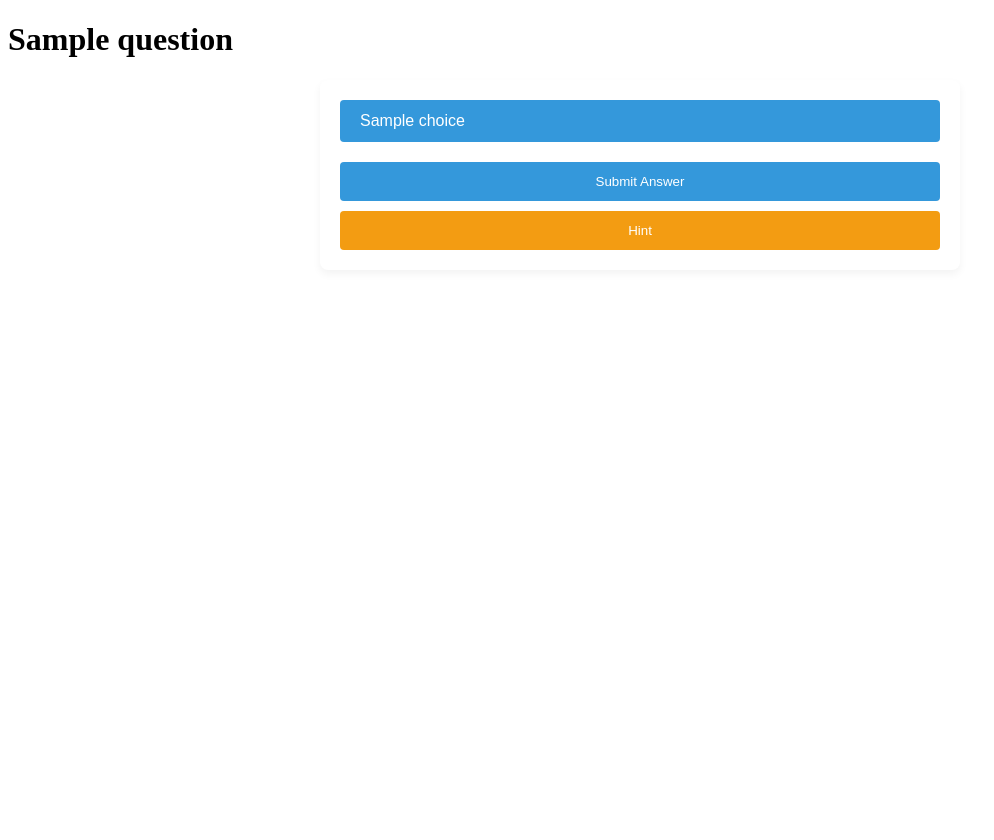
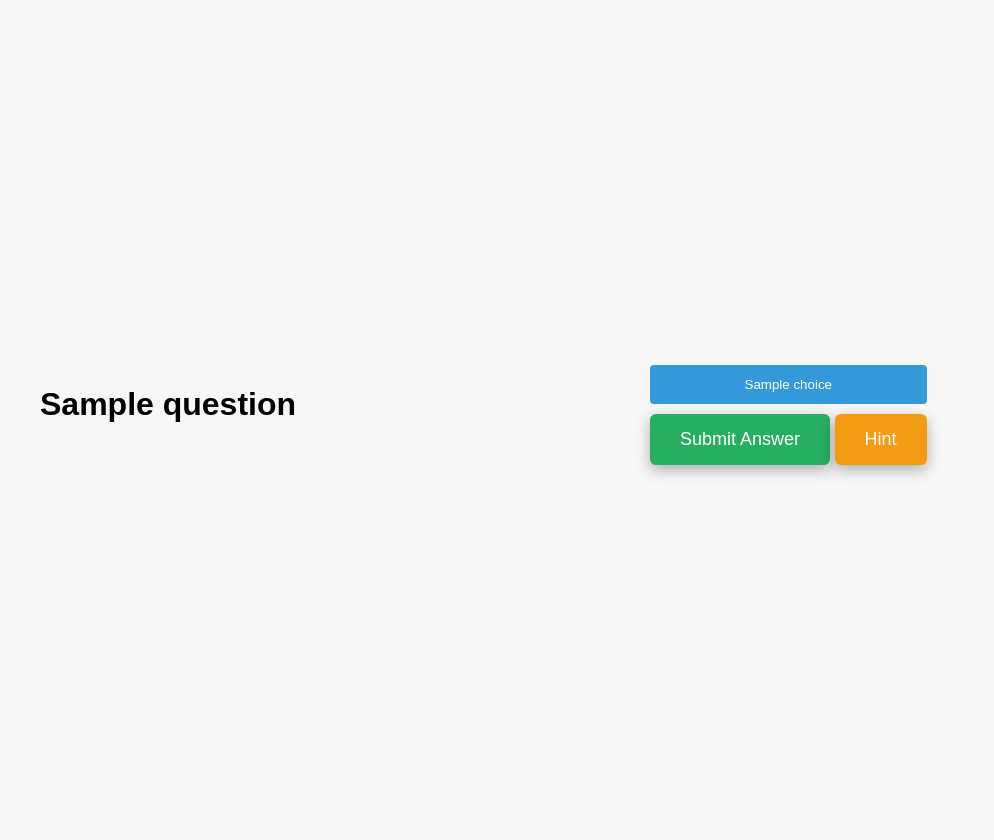
Before and after one commit to haroonj/TreasureHunt, a Flask app: template templates/question.html in a window 1280 px wide. Shown: the whole page, without its empty margins (0-994 px from the left). Before the commit the page ends 250 px from the top, so only its background shows below. Run offline with Flask 3, Linux system fonts and the light colour scheme; the template is opened without the code that fills it: most values are stand-ins (such as "Sample title", 1, 10 or a date in 2020).

Commit message:
Styling addition

```diff
--- a/static/QuestionStyle.css
+++ b/static/QuestionStyle.css
@@ -1,63 +1,89 @@
-/* Form Container */
-form {
-    background-color: white;
+body {
+    font-family: 'Arial', sans-serif;
+    background-color: #f7f7f7;
+    margin: 0;
     padding: 20px;
-    border-radius: 8px;
-    box-shadow: 0 4px 8px rgba(0, 0, 0, 0.05);
-    width: 100%; /* Adjust width as needed */
-    max-width: 600px; /* Consistent with other forms */
-    margin: 20px auto; /* Center the form on the page */
+    display: flex;
+    align-items: center;
+    height: 100vh;
+}
+
+.container {
+    display: flex;
+    justify-content: space-between;
+    width: 100%;
+    max-width: 1200px; /* Adjust based on your preference */
+    margin: auto;
+}
+
+.question-text {
+    flex: 1;
+    margin-right: 20px; /* Adds some space between the text and the form */
+}
+
+.options-form {
+    flex: 1;
     display: flex;
     flex-direction: column;
-    align-items: flex-start; /* Align items to the left */
+    align-items: flex-start; /* Aligns buttons to the left */
 }
 
-/* Choice Buttons */
-.choice-button {
+.choice-button, .hint {
+    width: 100%; /* Full width within the form */
+    margin-bottom: 10px;
+    padding: 12px 20px;
+    border-radius: 4px;
+    border: none;
     background-color: #3498db;
     color: white;
-    padding: 12px 20px;
-    margin-bottom: 10px;
-    border: none;
-    border-radius: 4px;
     cursor: pointer;
-    font-size: 16px;
-    width: 100%; /* Full width for better touch targets */
-    text-align: left;
-    transition: background-color 0.3s ease, box-shadow 0.2s ease;
+    transition: background-color 0.3s ease;
 }
 
 .choice-button:hover {
     background-color: #2980b9;
-    box-shadow: 0 6px 12px rgba(0, 0, 0, 0.2);
-    transform: translateY(-2px);
+}
+.choice-button.selected {
+    background-color: #0069b1;
+    color: white;
+    box-shadow: 0 2px 10px rgba(0, 0, 0, 0.2);
 }
 
-/* Submit and Hint Buttons */
-button.submit, button.hint {
-    width: 100%;
-    padding: 12px 20px;
-    margin-top: 10px;
-    border-radius: 4px;
+.submit {
+    background-color: #27ae60; /* Changed to a green color for a 'go' feel */
+    color: white;
+    padding: 15px 30px; /* Larger padding for a bigger button */
+    font-size: 18px; /* Larger font size for better readability */
+    border-radius: 6px; /* Rounded corners for a smoother look */
     border: none;
     cursor: pointer;
-    transition: background-color 0.3s ease;
+    width: auto; /* Adjust width as needed, or use full width for emphasis */
+    box-shadow: 0 5px 15px rgba(0, 0, 0, 0.3); /* Deeper shadow for a 3D effect */
+    transition: background-color 0.3s, transform 0.3s, box-shadow 0.3s; /* Smooth transitions for interactive feedback */
 }
 
-button.submit {
-    background-color: #3498db;
-    color: white;
+.submit:hover {
+    background-color: #2ecc71; /* A lighter green on hover for visual feedback */
+    transform: translateY(-2px); /* Slight raise effect on hover */
+    box-shadow: 0 7px 20px rgba(0, 0, 0, 0.4); /* Increased shadow on hover for more depth */
 }
 
-button.hint {
-    background-color: #f39c12;
+
+.hint {
+    background-color: #f39c12; /* Changed to a green color for a 'go' feel */
     color: white;
+    padding: 15px 30px; /* Larger padding for a bigger button */
+    font-size: 18px; /* Larger font size for better readability */
+    border-radius: 6px; /* Rounded corners for a smoother look */
+    border: none;
+    cursor: pointer;
+    width: auto; /* Adjust width as needed, or use full width for emphasis */
+    box-shadow: 0 5px 15px rgba(0, 0, 0, 0.3); /* Deeper shadow for a 3D effect */
+    transition: background-color 0.3s, transform 0.3s, box-shadow 0.3s; /* Smooth transitions for interactive feedback */
 }
 
-button.submit:hover {
-    background-color: #2980b9;
+.hint:hover {
+    background-color: #d35400; /* A lighter green on hover for visual feedback */
+    transform: translateY(-2px); /* Slight raise effect on hover */
+    box-shadow: 0 7px 20px rgba(0, 0, 0, 0.4); /* Increased shadow on hover for more depth */
 }
-
-button.hint:hover {
-    background-color: #d35400;
-}
--- a/templates/question.html
+++ b/templates/question.html
@@ -1,5 +1,5 @@
 <!DOCTYPE html>
-<html lang="en">
+<html lang="en" xmlns:margin="http://www.w3.org/1999/xhtml">
 <head>
     <meta charset="UTF-8">
     <meta name="viewport" content="width=device-width, initial-scale=1.0">
@@ -7,16 +7,35 @@
     <link rel="stylesheet" href="{{ url_for('static', filename='QuestionStyle.css') }}">
 </head>
 <body>
+<div class="container">
+    <div class="question-text">
         <h1>{{ question }}</h1>
+    </div>
+    <div class="options-form">
         <form action="{{ url_for('question') }}" method="post">
             {% for choice in choices %}
-    <button type="button" class="choice-button" onclick="document.getElementById('selected-answer').value = '{{ choice }}';">
+            <button type="button" class="choice-button" onclick="selectAnswer(this, '{{ choice }}');">
+
                 {{ choice }}
             </button>
             {% endfor %}
             <input type="hidden" id="selected-answer" name="answer" required>
+            <div style="text-align: center;">
             <button type="submit" class="submit">Submit Answer</button>
+
             <button type="button" class="hint" onclick="alert('Here is a hint for the question!');">Hint</button>
+            </div>
         </form>
+    </div>
+</div>
+<script>
+    function selectAnswer(selectedButton, choiceValue) {
+        document.querySelectorAll('.choice-button').forEach(button => {
+            button.classList.remove('selected');
+        });
+        selectedButton.classList.add('selected');
+        document.getElementById('selected-answer').value = choiceValue;
+    }
+</script>
 </body>
 </html>
```
Lines whose indentation alone changed are shown as unchanged.
